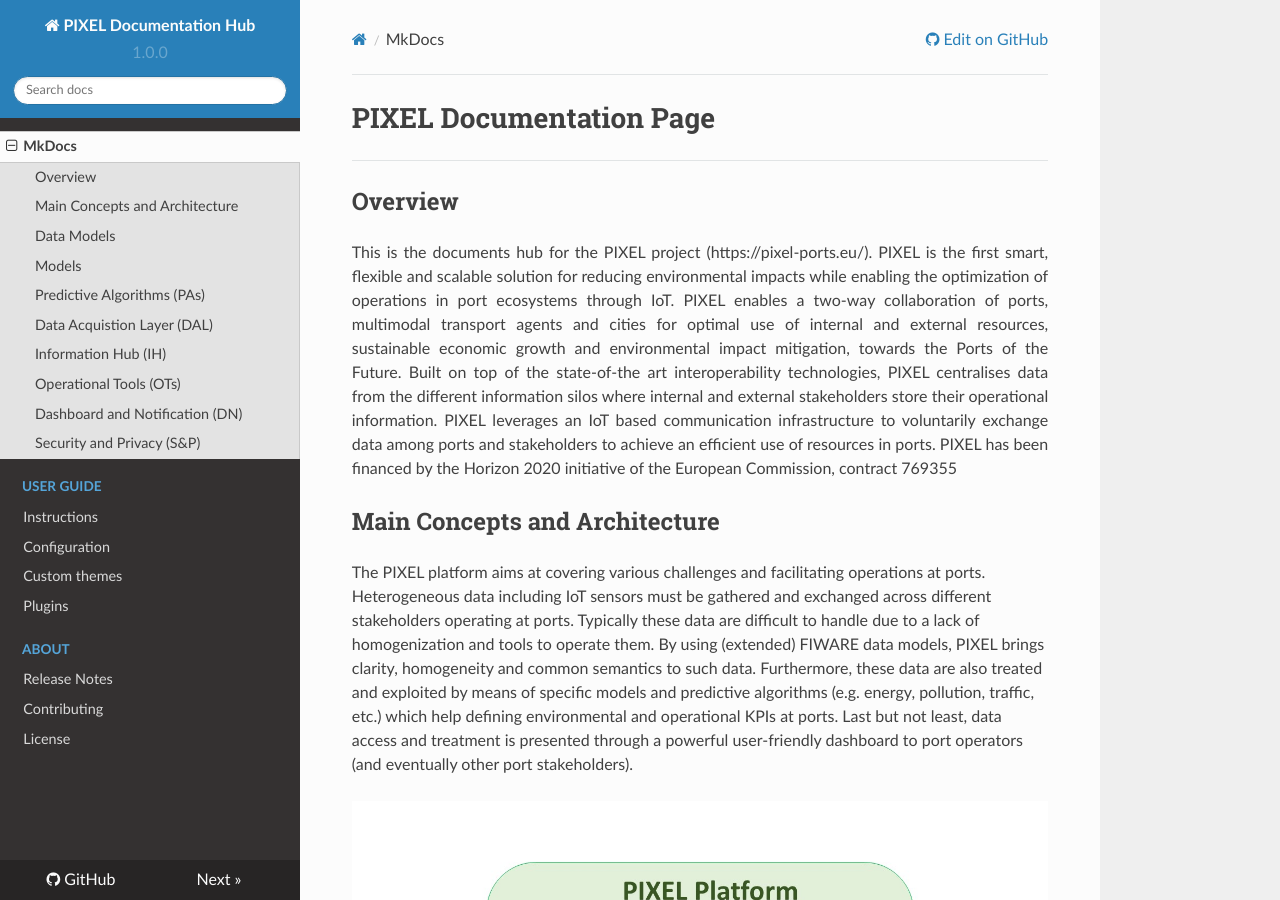
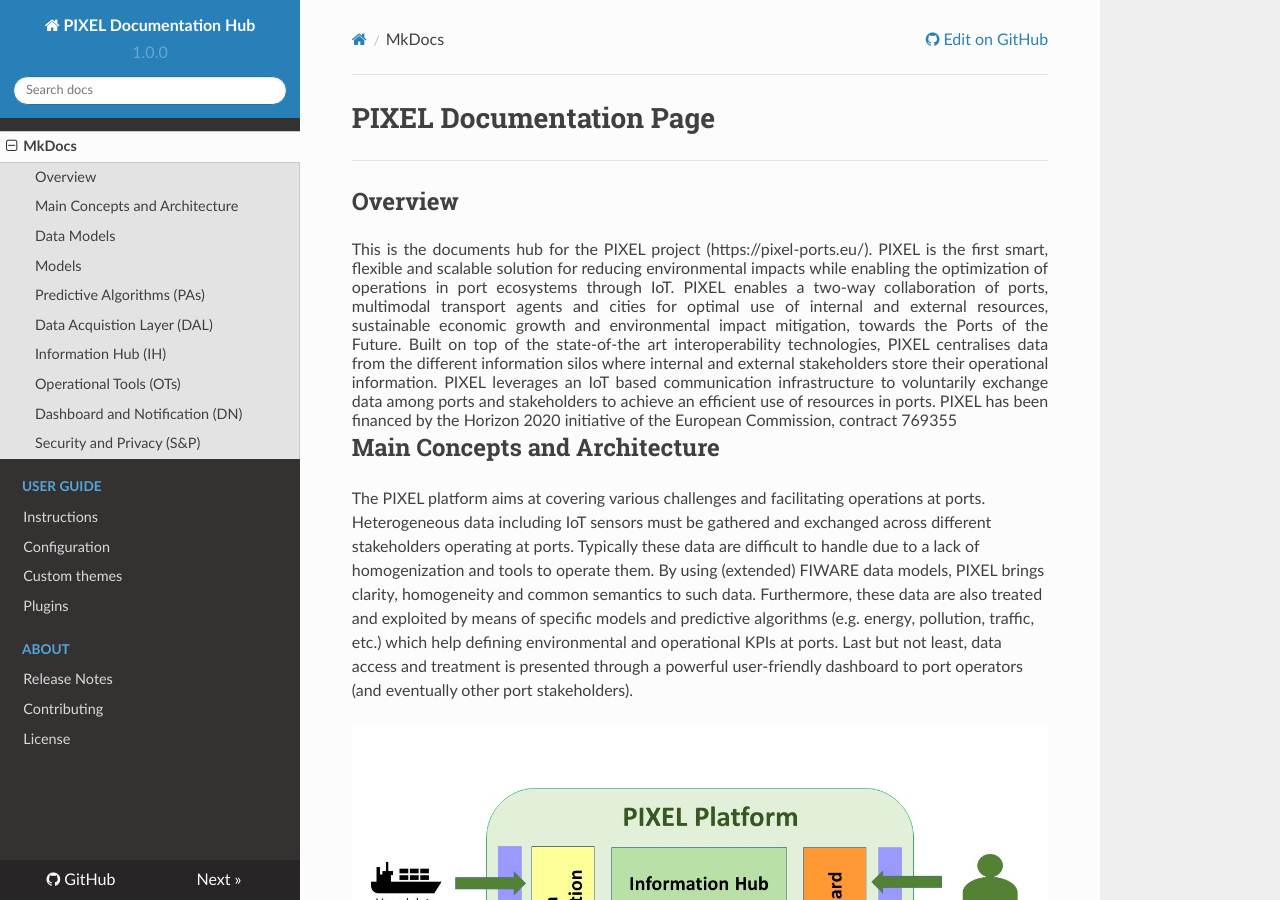
Before and after one commit to pixel-ports/docs-hub, an MkDocs documentation site: the page built from docs/index.md, in a window 1280 px wide and 900 px high. Built offline with MkDocs 1.6.1, drawn with Linux system fonts in a browser that asks for light colours; nearby versions of some CDN libraries; old or Windows-style settings are respelled for this version of MkDocs.

Commit message:
Update index.md

```diff
--- a/docs/index.md
+++ b/docs/index.md
@@ -5,7 +5,7 @@
 ---
 
 ## Overview
-<p align="justify">
+<div align="justify">
 This is the documents hub for the PIXEL project (https://pixel-ports.eu/).
 
 PIXEL is the first smart, flexible and scalable solution for reducing environmental impacts while enabling the optimization of operations in port ecosystems through IoT.
@@ -13,7 +13,7 @@ PIXEL is the first smart, flexible and scalable solution for reducing environmen
 PIXEL enables a two-way collaboration of ports, multimodal transport agents and cities for optimal use of internal and external resources, sustainable economic growth and environmental impact mitigation, towards the Ports of the Future. Built on top of the state-of-the art interoperability technologies, PIXEL centralises data from the different information silos where internal and external stakeholders store their operational information. PIXEL leverages an IoT based communication infrastructure to voluntarily exchange data among ports and stakeholders to achieve an efficient use of resources in ports.
 
 PIXEL has been financed by the Horizon 2020 initiative of the European Commission, contract 769355
-</p>
+</div>
 
 
 ## Main Concepts and Architecture
```
